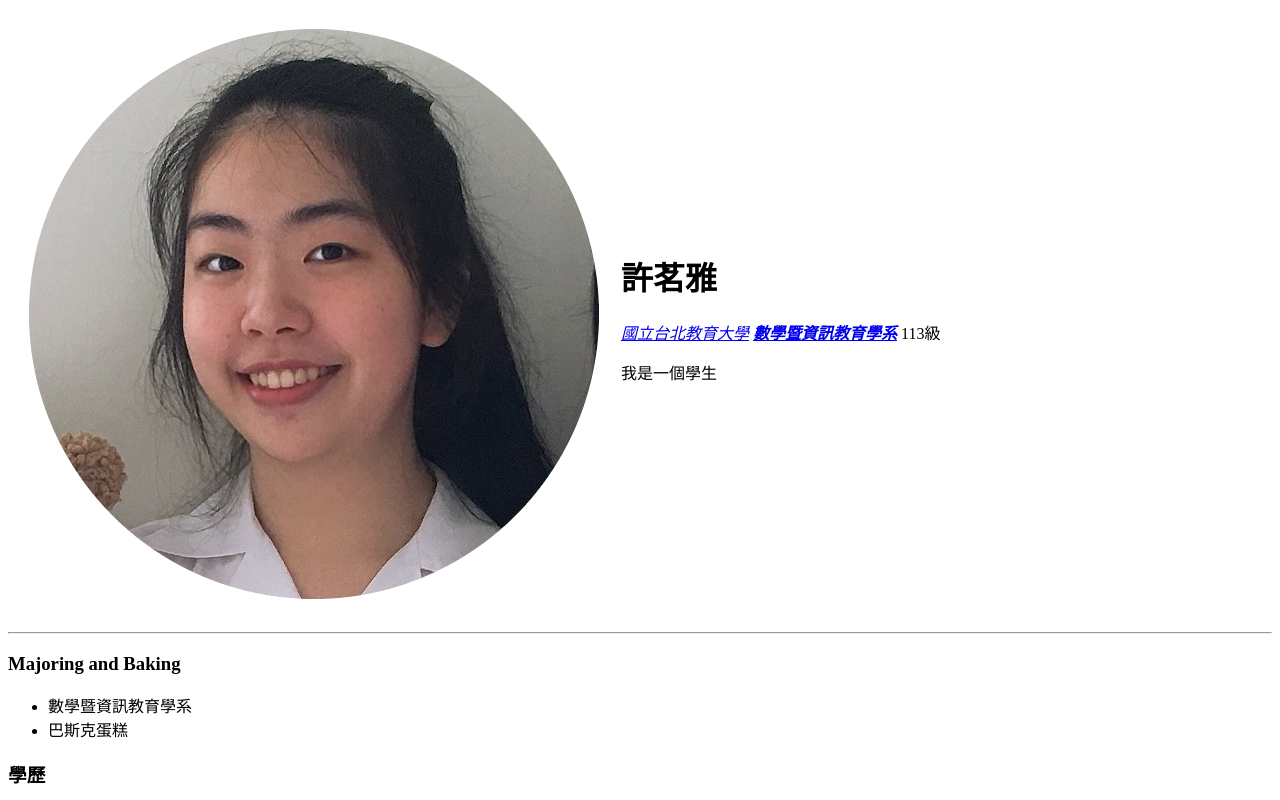
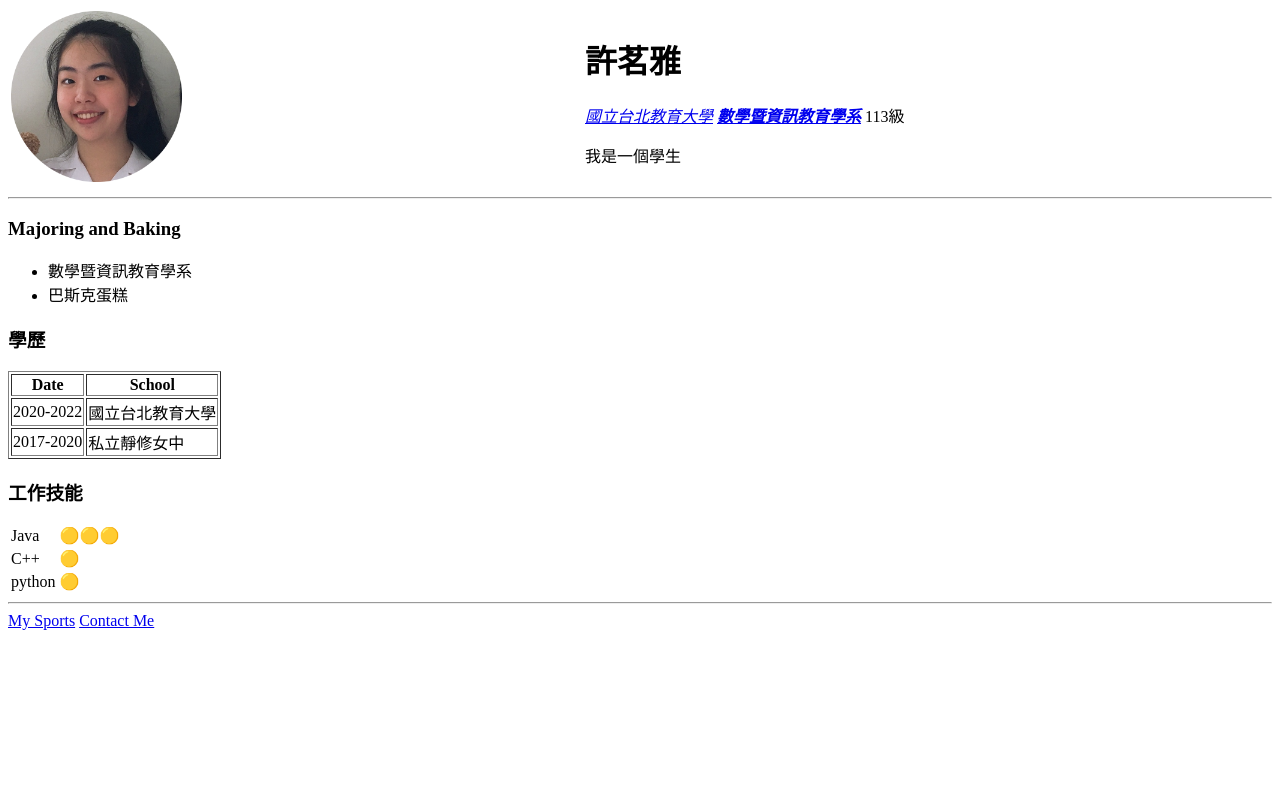
Before and after one commit to MinyaHsu/2022cv, a plain HTML site: page index.html in a window 1280 px wide. Shown: the top 800 px of the page. Drawn offline with Linux system fonts and the light colour scheme.

Commit message:
Update index.html

```diff
--- a/index.html
+++ b/index.html
@@ -7,9 +7,9 @@
     <title>許茗雅 Personal Site</title>
 </head>
 <body>
-    <table cellspacing="20">
+    <table>
         <tr>
-            <td><img src="images/photo.png" alt="大頭照"></td>
+            <td><img src="images/photo.png" alt="大頭照" width="30%"></td>
             <td>
                 <h1>許茗雅</h1>
                 <p><em><a href="https://www.ntue.edu.tw/">國立台北教育大學</a> <a href="https://me.ntue.edu.tw/"><strong>數學暨資訊教育學系</strong></a></em> 113級</p>
```
